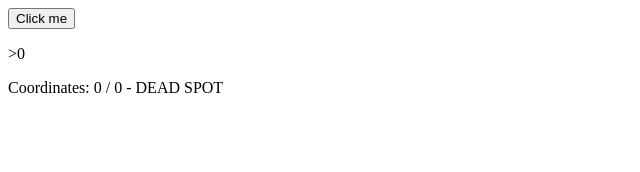
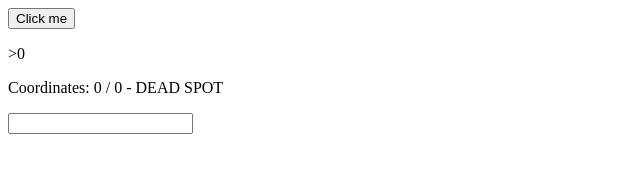
Before and after one commit to Inuyasha5689/Third-Vue-Project, a plain HTML site: page index.html in a window 1280 px wide. Shown: the whole page, without its empty margins (0-640 px from the left). Drawn offline with nearby package versions, Linux system fonts and the light colour scheme.

Commit message:
Key modifiers

```diff
--- a/app.js
+++ b/app.js
@@ -13,8 +13,8 @@
             this.x = event.clientX;
             this.y = event.clientY;
         },
-        dummy: function(event) {
-            event.stopPropagation();
-        }
+        alertMe: function() {
+            alert('Alert!');
+        },
     }
 });
--- a/index.html
+++ b/index.html
@@ -7,6 +7,7 @@
         Coordinates: {{ x }} / {{ y }}
         - <span v-on:mousemove.stop="">DEAD SPOT</span>
     </p>
+    <input type="text" v-on:keyup="alertMe">
 </div>
 
 <script src="app.js"></script>
```
